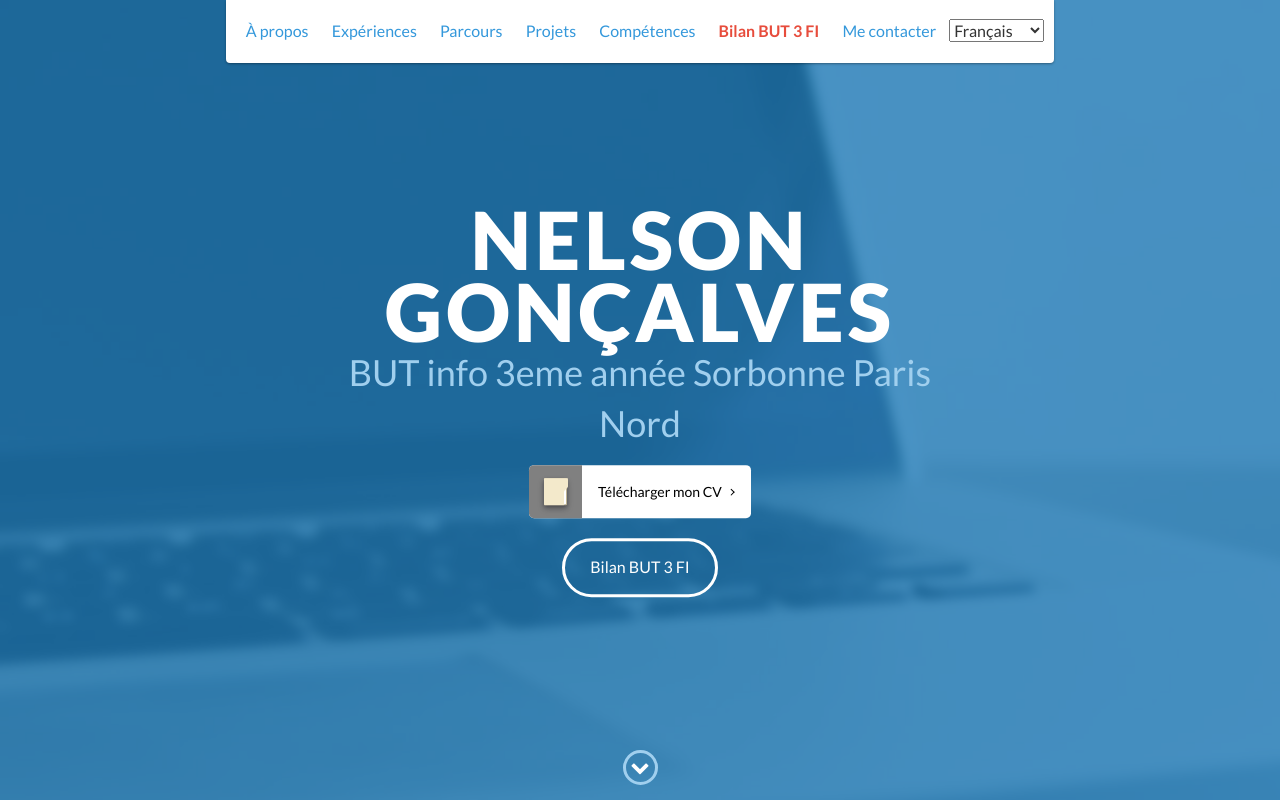
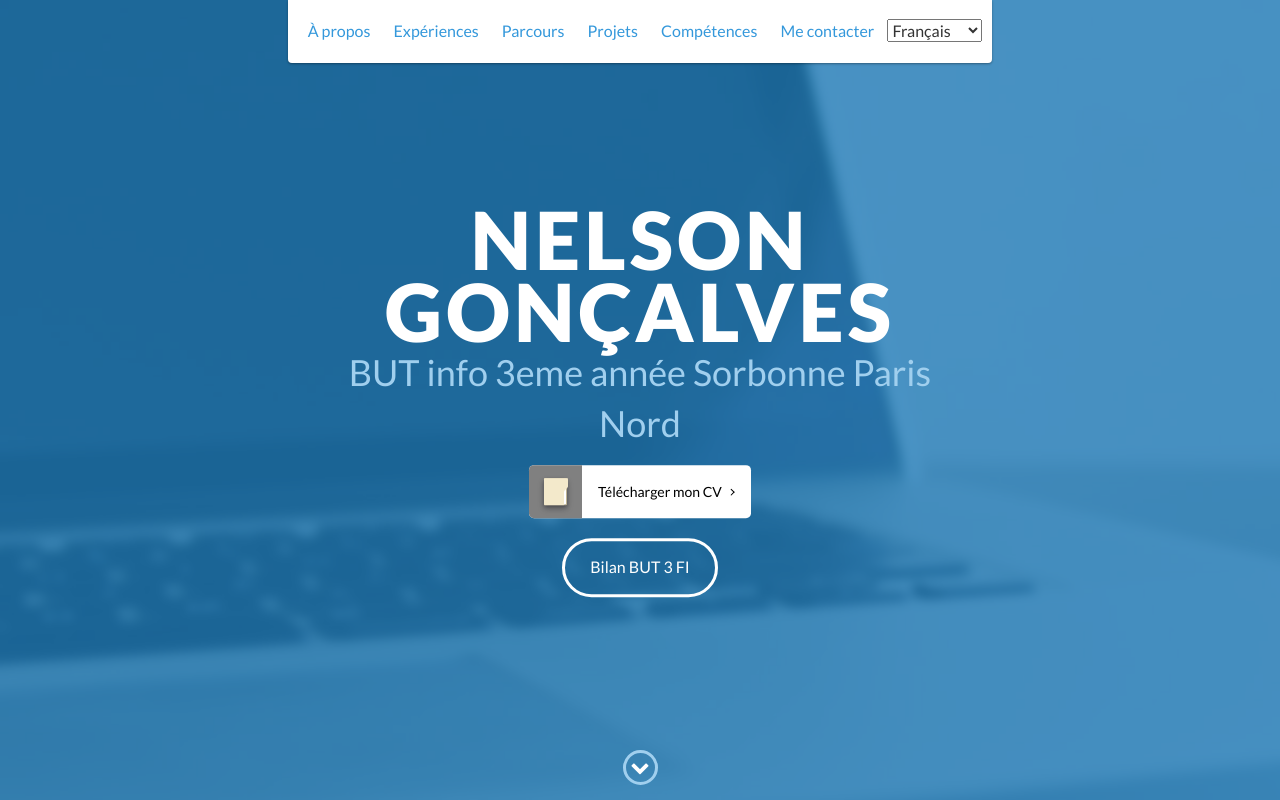
Before and after one commit to Nitesro/Portfolio, a website: page index.html in a window 1280 px wide. Shown: the top 800 px of the page. Drawn offline with nearby package versions, Linux system fonts and the light colour scheme.

Commit message:
style: retrait du lien bilan BUT du menu

```diff
--- a/index.html
+++ b/index.html
@@ -47,9 +47,6 @@
             </li>
             <li>
                 <a href="#skills">Compétences</a>
-            </li>
-            <li>
-                <a href="but3-fi.html" class="no-scroll" style="color: #e74c3c; font-weight: bold;">Bilan BUT 3 FI</a>
             </li>
             <li>
                 <a href="#contact">Me contacter</a>
```
